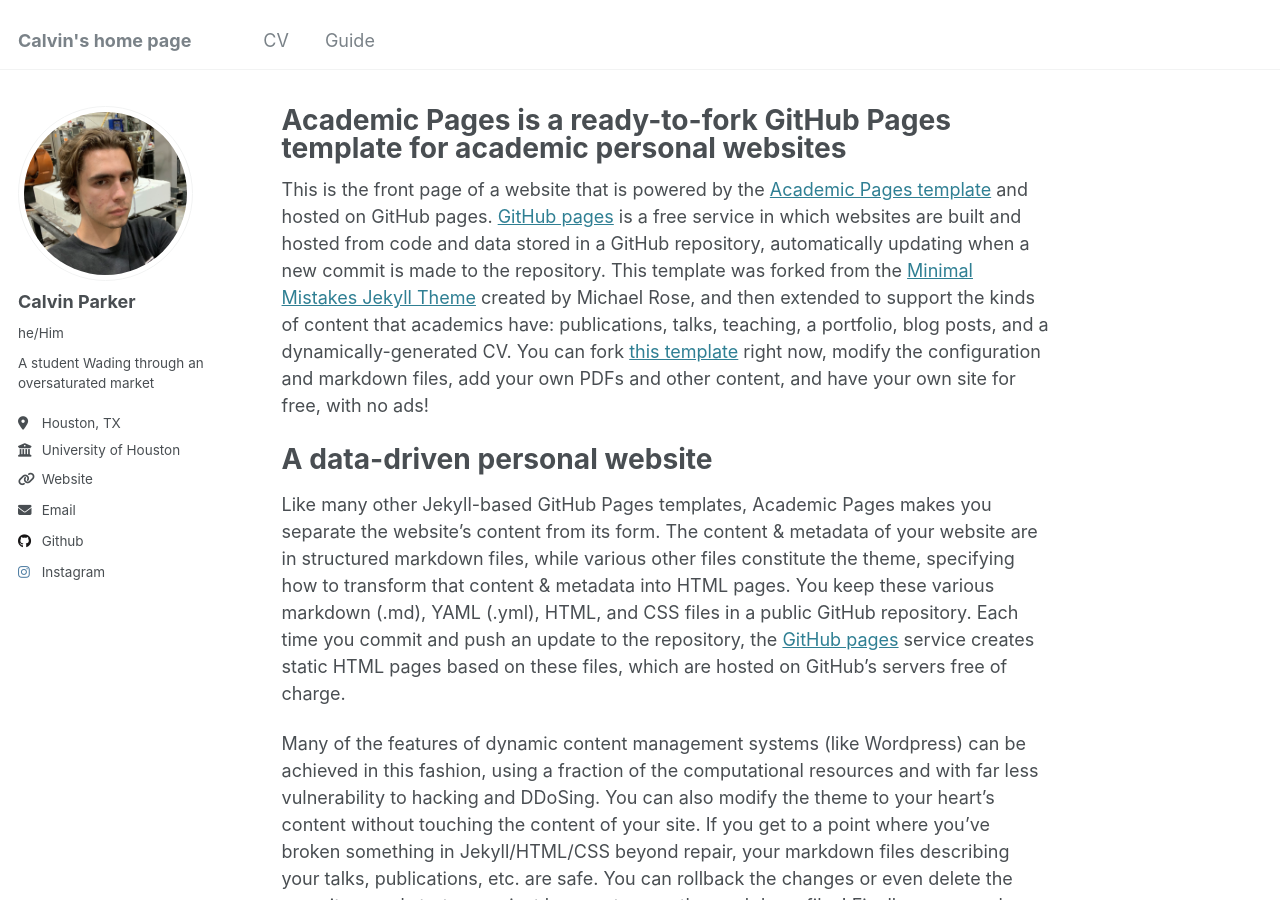
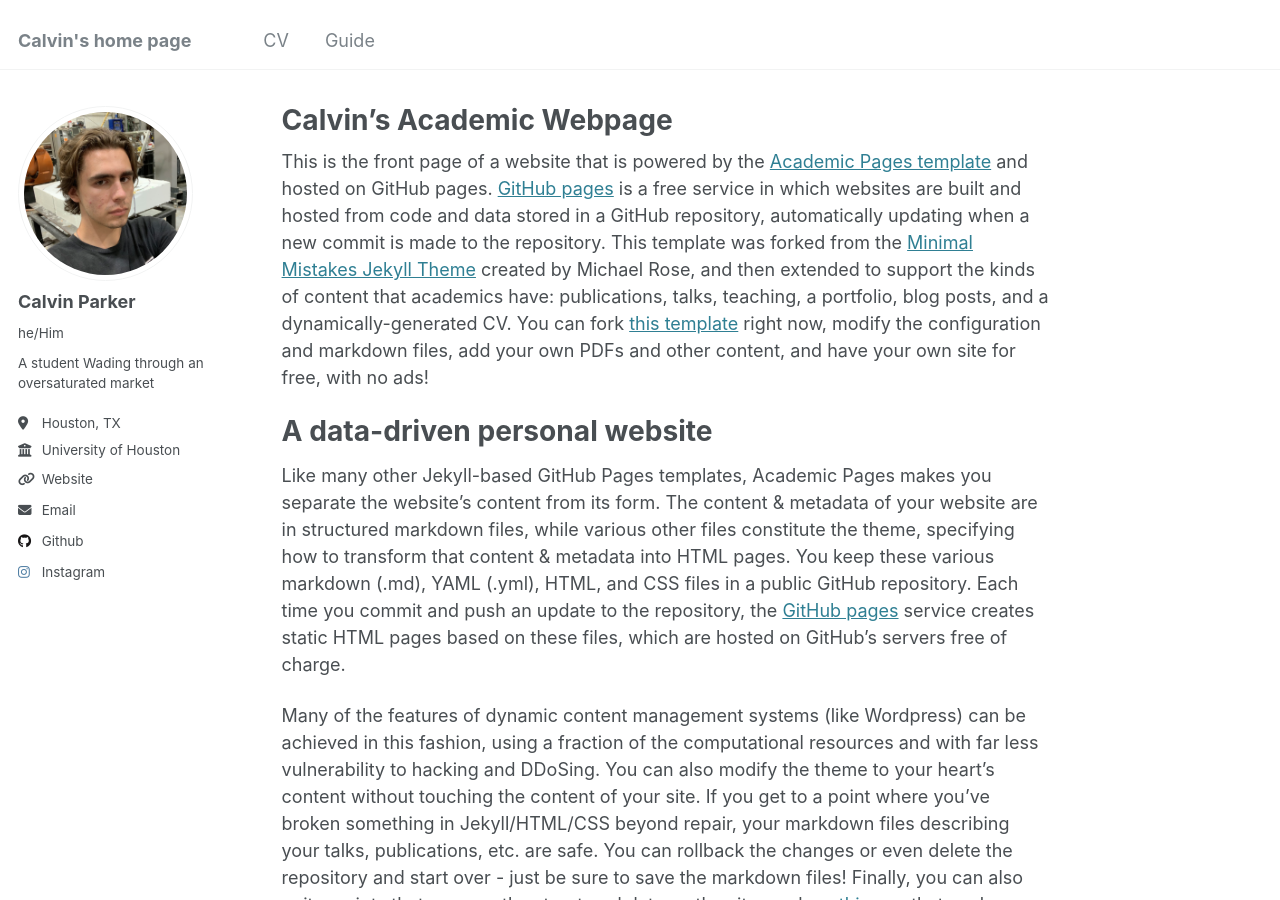
Before and after one commit to R0otB3er/R0otB3er.github.io, a Jekyll site: the page built from _pages/about.md, in a window 1280 px wide and 900 px high. Built offline with Jekyll 4.4.1, drawn with Linux system fonts in a browser that asks for light colours.

Commit message:
Update about.md

```diff
--- a/_pages/about.md
+++ b/_pages/about.md
@@ -1,6 +1,6 @@
 ---
 permalink: /
-title: "Academic Pages is a ready-to-fork GitHub Pages template for academic personal websites"
+title: "Calvin's Academic Webpage"
 author_profile: true
 redirect_from:
   - /about/
```
